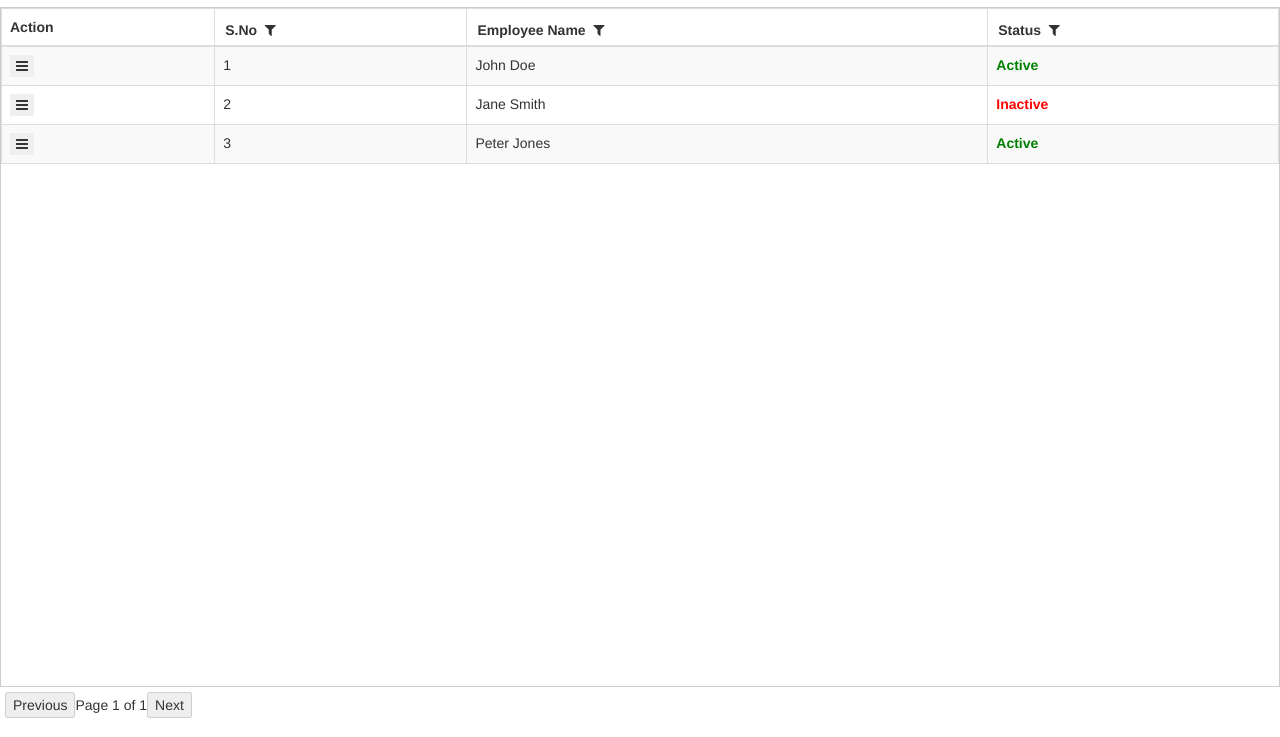
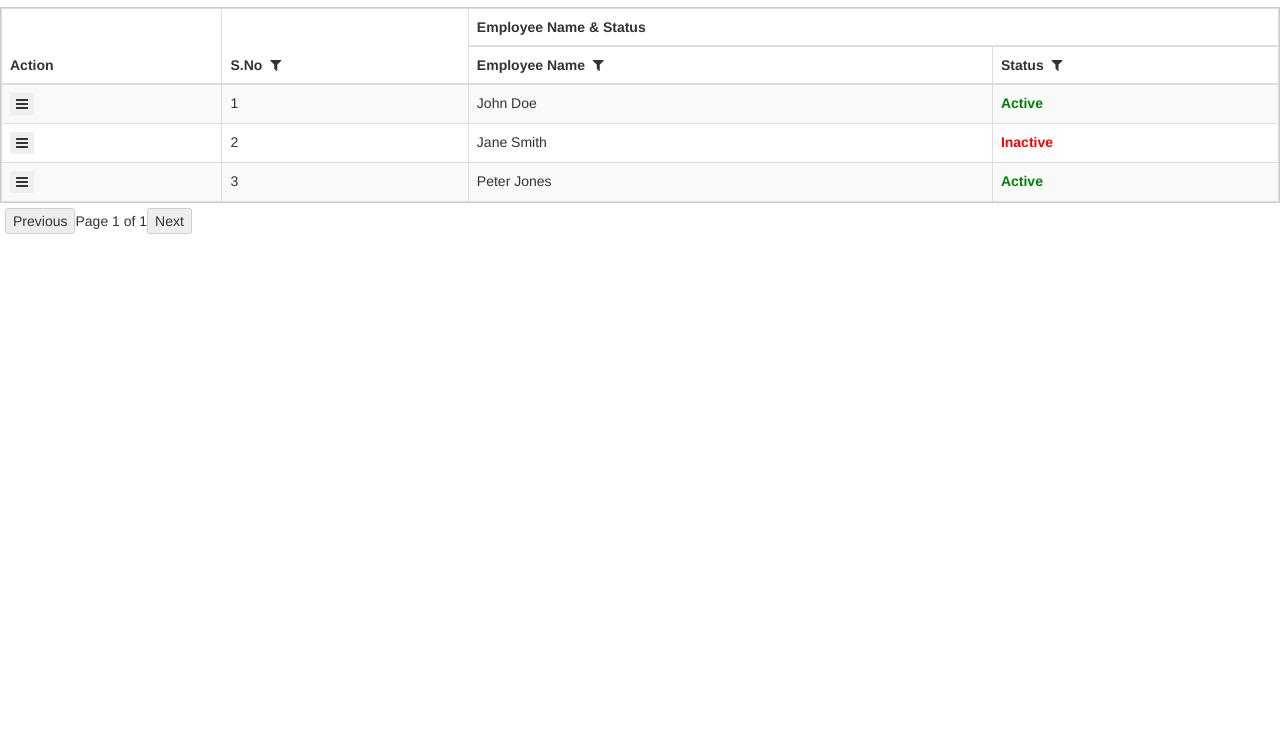
Before and after one commit to ShivanshKothari/jagl, a website with bundled scripts: page demo/index.html in a window 1280 px wide. Shown: the part 63-800 px from the top of the page. Built offline with nearby package versions, Linux system fonts and the light colour scheme.

Commit message:
feat: Added feature to render nested columns

```diff
--- a/demo/index.html
+++ b/demo/index.html
@@ -9,7 +9,7 @@
 </head>
 <body>
   <h1>JAGL - Just Another Grid Library</h1>
-  <div id="grid-container" style="border: 1px solid #ccc;overflow: scroll;height: 85vh;"></div>
+  <div id="grid-container" style="border: 1px solid #ccc;overflow: scroll;max-height: 85vh;"></div>
 
   <script type="module" src="main.js"></script>
 </body>
--- a/demo/main.js
+++ b/demo/main.js
@@ -12,7 +12,7 @@ const myGrid = new Grid(gridContainer, {
     keyField: 'id',
     columns: [
         { key: 'sno', title: 'S.No', index: 0 },
-        { key: 'name', title: 'Employee Name', index: 1 },
+        {key: 'employeenamestatus', title: 'Employee Name & Status', index: 1, children: [{ key: 'name', title: 'Employee Name', index: 1 },
         {
             key: 'status',
             title: 'Status',
@@ -22,7 +22,8 @@ const myGrid = new Grid(gridContainer, {
                 const color = value === 'Active' ? 'green' : 'red';
                 return `<td><span style="color: ${color}; font-weight: bold;">${value}</span></td>`;
             }
-        }
+        }]}
+
     ],
     actionColumn: {
         title: 'Action',
--- a/src/core/Renderer.js
+++ b/src/core/Renderer.js
@@ -29,56 +29,68 @@ export class Renderer {
     render(data, config, pagingState) {
         this.container.innerHTML = '';
 
+    const { headerRows, leafColumns } = this._calculateHeaderStructure(config.columns);
 
     this.table = document.createElement('table');
     const thead = document.createElement('thead');
     this.tbody = document.createElement('tbody');
-        const headerRow = document.createElement('tr');
+    // ⛔️ REMOVED: No longer creating a separate headerRow here
+    // const headerRow = document.createElement('tr');
     this.table.setAttribute("class", "table table-bordered commonTable table-striped");
 
     if (config.style) {
         Object.assign(this.table.style, config.style);
     }
-        // Add action column header if actionColumn config is provided
-        if (config.actionColumn) {
+
+    // ⛔️ REMOVED: Logic to add action column to a separate row is gone from here
+
+    // This loop now builds the entire header structure first
+    headerRows.forEach(row => {
+        const tr = document.createElement('tr');
+        row.forEach(header => {
             const th = document.createElement('th');
-        th.textContent = config.actionColumn.title || 'Actions';
-        headerRow.appendChild(th);
+            th.textContent = header.title;
+            th.dataset.key = header.key;
+            if (header.colspan > 1) th.colSpan = header.colspan;
+            if (header.rowspan > 1) th.rowSpan = header.rowspan;
+            if (config.filterData && header.colspan === 1) {
+                th.innerHTML += `&nbsp;&nbsp;<i class="fa fa-filter filter-icon" style="${header.hasFilter ? 'color: gray' : ''}" aria-hidden="true"></i>`
             }
-
-        const finalColumns = config.columns.sort((a, b) => a.index - b.index)
-        finalColumns.forEach(column => {
-            const th = document.createElement('th');
-            th.textContent = column.title; // Title/caption
-            th.dataset.key = column.key;   // Key/fieldname
-
-            if (config.filterData){
-                th.innerHTML += `&nbsp;&nbsp;<i class="fa fa-filter filter-icon" style="${column.hasFilter ? 'color: gray' : ''}" aria-hidden="true"></i>`
-            }
-
-            th.style.padding = '5px 10px';
-            headerRow.appendChild(th);
+            tr.appendChild(th);
+        });
+        thead.appendChild(tr);
     });
 
-        thead.appendChild(headerRow);
+    // ✅ NEW: Now that the header rows are built, add the Action column header
+    if (config.actionColumn) {
+        const actionTh = document.createElement('th');
+        actionTh.textContent = config.actionColumn.title || 'Actions';
+        // Make it span all header rows
+        actionTh.rowSpan = headerRows.length;
+
+        // Find the first header row and add it
+        const firstHeaderRow = thead.querySelector('tr');
+        if (firstHeaderRow) {
+            // Prepend to make it the first column, or use appendChild to make it the last
+            firstHeaderRow.prepend(actionTh);
+        }
+    }
 
         let tbodyInnerHTML = '';
         data.forEach(rowData => {
             let keyField = '';
             config.keyField.split(',').forEach(key => keyField += rowData[key]);
 
-            let trInnerHTML = `<tr key="${keyField}">`; // Add a data-id to the row
+            let trInnerHTML = `<tr key="${keyField}">`; // Add key to the row
 
             if (config.actionColumn) {
-                // You can customize this button with an icon, e.g., '...'
+                // Action menu button
                 trInnerHTML += `<td><button class="action-trigger" style="background-color:none; border: none"><i class="fa fa-bars"></i></button></td>`;
             }
-            // Render normal cells
-            finalColumns.forEach(column => {
+
+            // Use the flat list of leafColumns to ensure correct order and cell count
+            leafColumns.forEach(column => {
                 const cellValue = rowData[column.key] ?? '';
-
-                // --- THIS IS THE KEY CHANGE ---
-                // If a custom render function exists, use it. Otherwise, use the default.
                 const cellHTML = column.render
                     ? column.render(cellValue, rowData)
                     : `<td>${this.escapeHTML(cellValue)}</td>`;
@@ -87,7 +99,6 @@ export class Renderer {
 
             trInnerHTML += `</tr>`;
             tbodyInnerHTML += trInnerHTML;
-
         });
 
         if (!data || data.length === 0) {
@@ -150,6 +161,60 @@ export class Renderer {
         this.container.appendChild(pagerContainer);
     }
 
+    /**
+     * Parses the nested column config and calculates rowspan and colspan for the header.
+     * @param {Array<Object>} columns The user-defined columns array.
+     * @returns {Array<Array<Object>>} An array of rows, where each row is an array of header objects.
+     */
+    _calculateHeaderStructure(columns) {
+        const headerRows = [];
+        const leafColumns = []; // To store the final, flat list of columns for the body
+
+        function traverse(column, level) {
+            if (!headerRows[level]) {
+                headerRows[level] = [];
+            }
+
+            const header = {
+                ...column
+            };
+
+            header.colspan = 1;
+            header.rowspan = 1;
+
+            headerRows[level].push(header);
+
+            if (column.children && column.children.length > 0) {
+                header.colspan = 0; // Colspan will be the sum of children's spans
+                column.children.forEach(child => {
+                    traverse(child, level + 1);
+                    // The parent's colspan is the sum of its direct children's colspans
+                    const childHeader = headerRows[level + 1].find(h => h.key === child.key);
+                    header.colspan += childHeader ? childHeader.colspan : 1;
+                });
+            } else {
+                // This is a "leaf" column, it will have a data cell in the body
+                leafColumns.push(column);
+            }
+        }
+
+        columns.sort((a, b) => a.index - b.index).forEach(col => traverse(col, 0));
+
+        // Adjust rowspans for cells that don't have children
+        const maxDepth = headerRows.length;
+        headerRows.forEach(row => {
+            row.forEach(header => {
+                // If a header has no children, it should span all the way down
+                const hasChildren = columns.find(c => c.key === header.key)?.children?.length > 0;
+                if (!hasChildren) {
+                    header.rowspan = maxDepth - headerRows.indexOf(row);
+                }
+            });
+        });
+
+        return { headerRows, leafColumns };
+    }
+
 
     /**
      * Escapes HTML characters in a string to prevent XSS attacks.
```
Lines whose indentation alone changed are shown as unchanged.
